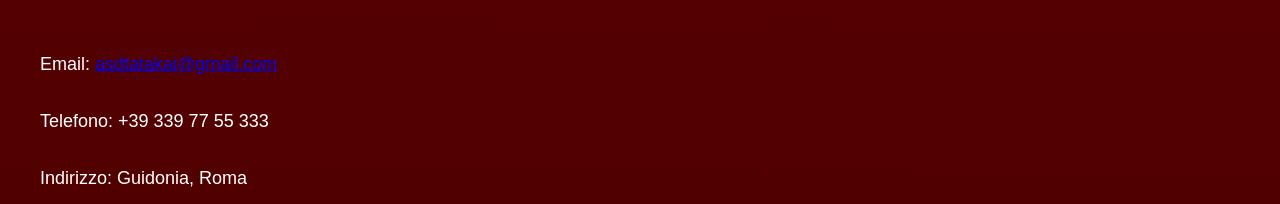
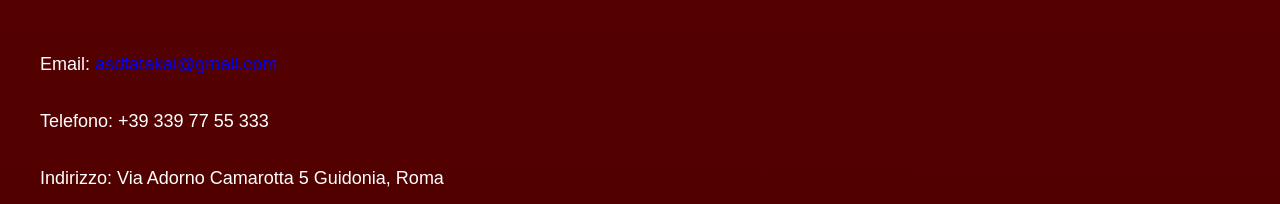
Before and after one commit to ffabio11/Tatakai-website, a plain HTML site: page index.html in a window 1280 px wide. Shown: the part 7829-8033 px from the top of the page. Drawn offline with Linux system fonts and the light colour scheme; grey boxes are pictures that could not be loaded.

Commit message:
Update index.html

```diff
--- a/index.html
+++ b/index.html
@@ -113,7 +113,7 @@
             <h2>Contattaci</h2>
             <p>Email: <a href="mailto:asdtatakai@gmail.com">asdtatakai@gmail.com</a></p>
             <p>Telefono: +39 339 77 55 333</p>
-            <p>Indirizzo: Guidonia, Roma</p>
+            <p>Indirizzo: Via Adorno Camarotta 5 Guidonia, Roma</p>
             <!-- <iframe
                 src="https://www.google.com/maps/embed?pb=!1m18!1m12!1m3!1d2339!2d12.522370!3d41.963391!2m3!1f0!2f0!3f0!3m2!1i1024!2i768!4f13.1!3m3!1m2!1s0x132f6219c0a0a3c1%3A0x751e2a17d1b!2sGuidonia%2C%20Roma!5e0!3m2!1sit!2sit!4v1635934634829!5m2!1sit!2sit"
                 width="600" height="450" style="border:0;" allowfullscreen="" loading="lazy"></iframe> -->
```
